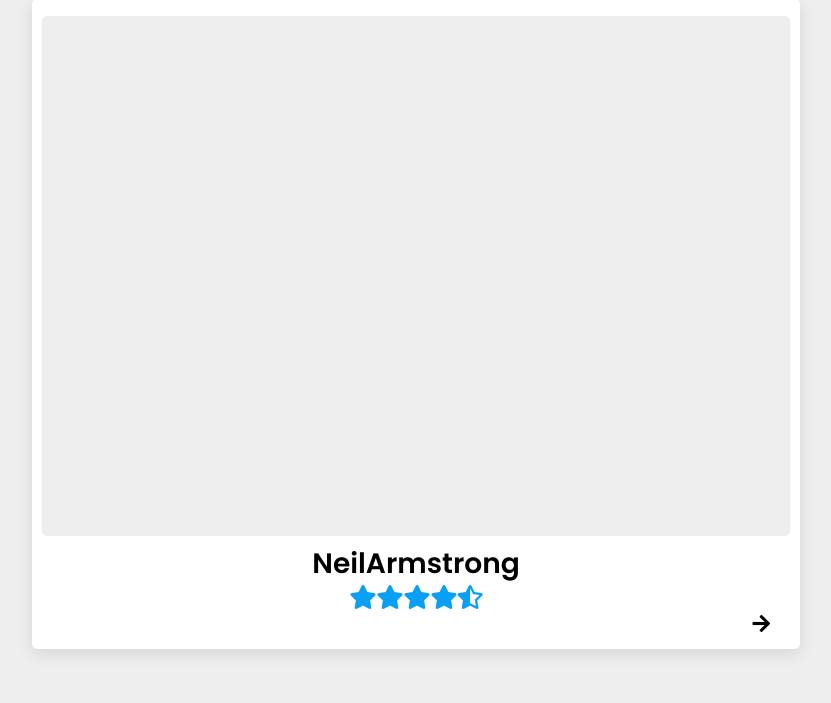
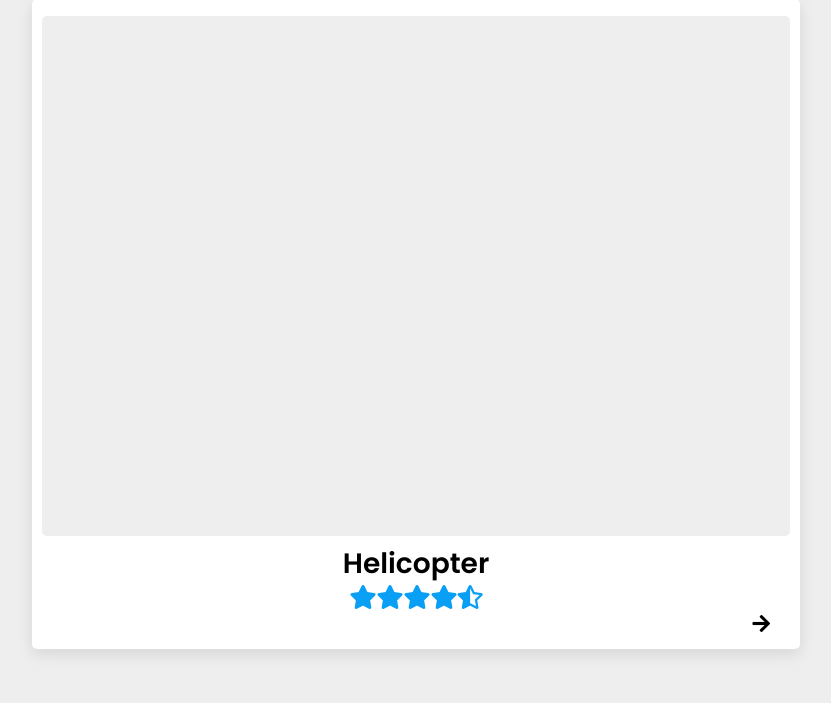
Before and after one commit to manhmanh2002/SE2022-Nh-m-2.1, a PHP site: page /view.php?id=1 in a window 1280 px wide; the page is wider, and only the part inside the window is pictured. Shown: the part 97-800 px from the top of that part, without its empty margins (224-1055 px from the left). Run offline with PHP 8.4, Linux system fonts and the light colour scheme; data comes from the database, SQL or seed files in the repository; some libraries are stand-ins or nearby versions.

Commit message:
Add files via upload

```diff
--- a/HTML/view.php
+++ b/HTML/view.php
@@ -51,7 +51,7 @@ $product = mysqli_fetch_assoc($result);
 
         </div>
         <div class="content">
-            <h3>NeilArmstrong</h3>
+            <h3><?= $product['name'] ?></h3>
             <div class="stars">
                 <i class="fas fa-star"></i>
                 <i class="fas fa-star"></i>
```
